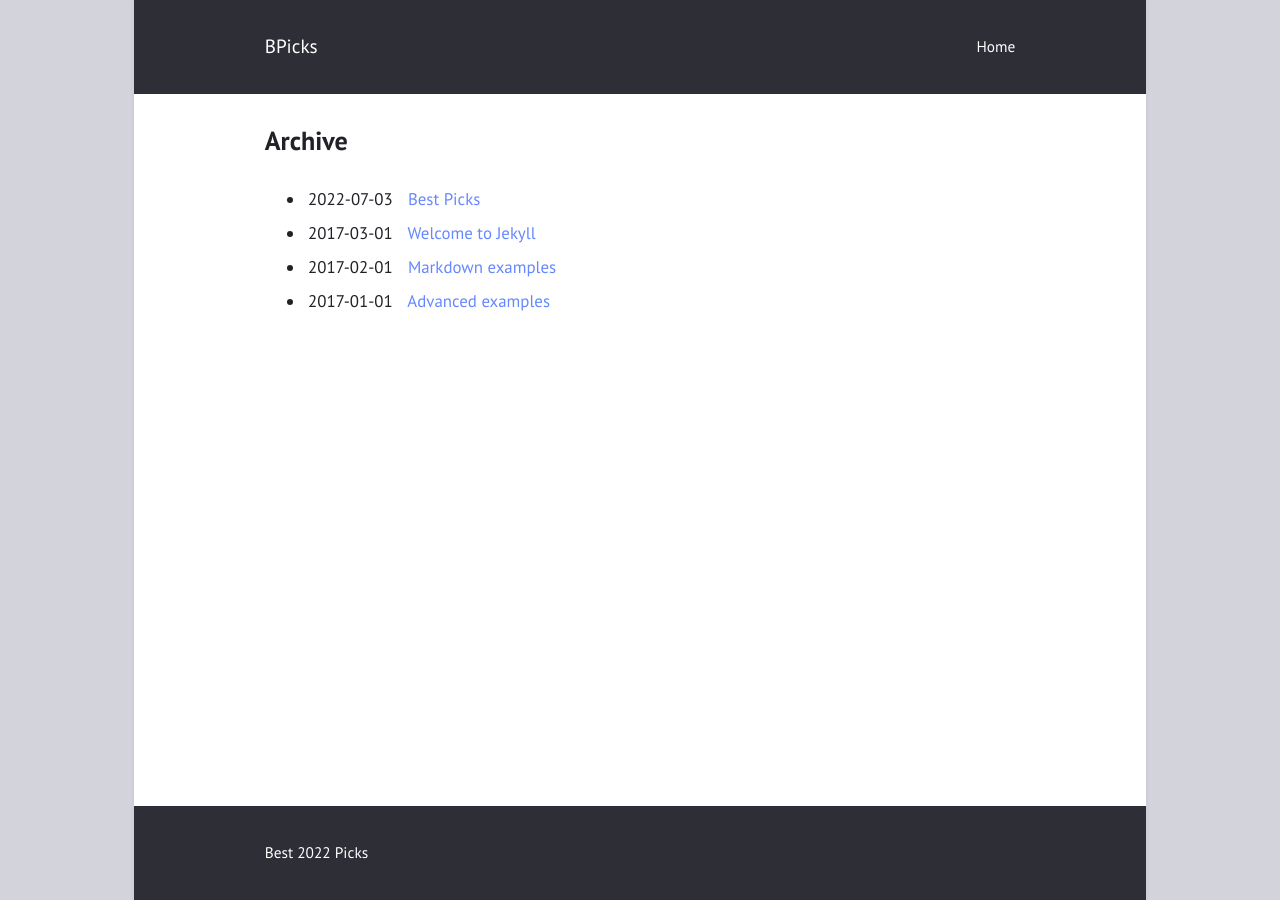
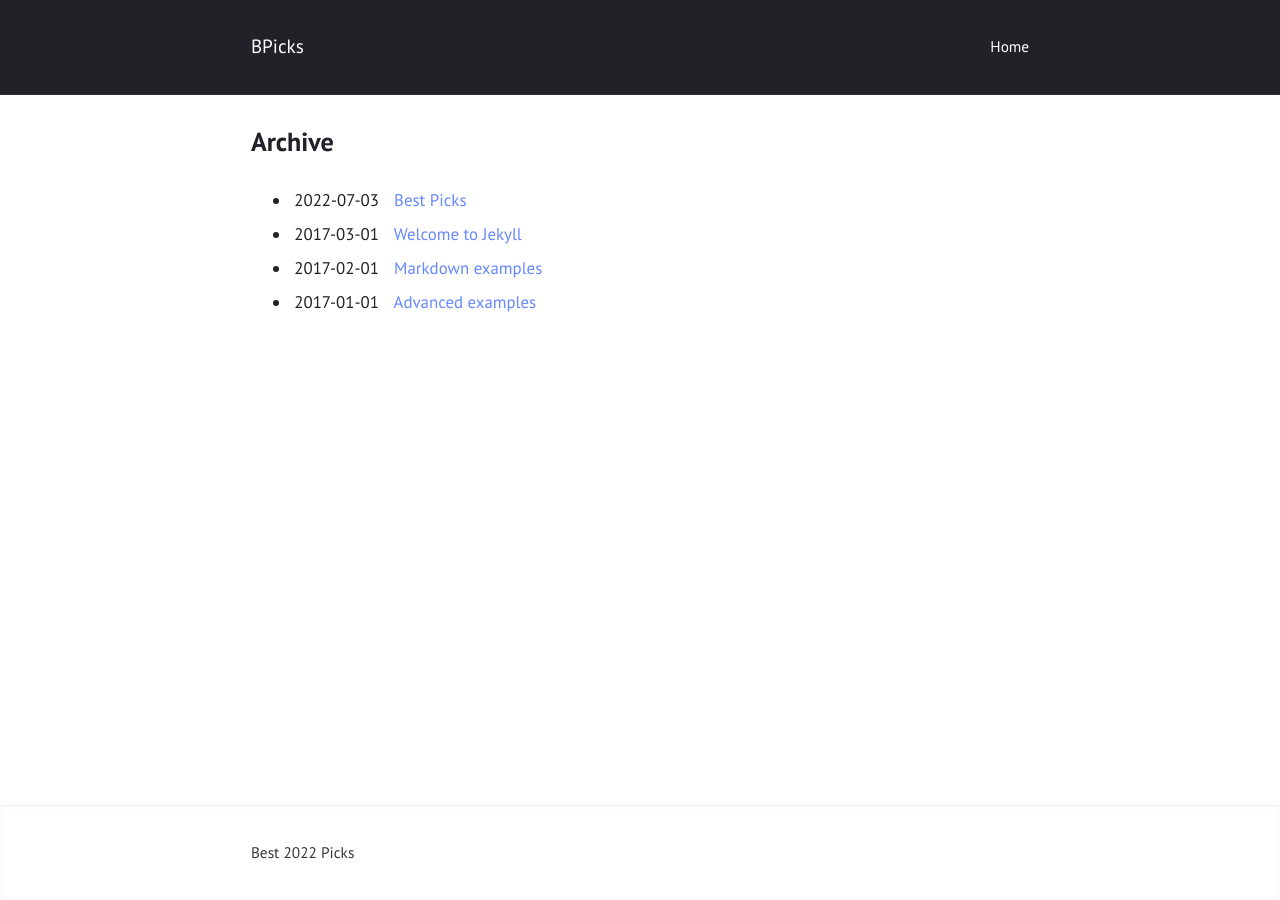
Before and after one commit to pijauk/bestpicks.github.io, a Jekyll site: the page built from archive.html, in a window 1280 px wide. Built offline with Jekyll 4.4.1, drawn with Linux system fonts in a browser that asks for light colours.

Commit message:
Update _config.yml

```diff
--- a/_config.yml
+++ b/_config.yml
@@ -8,10 +8,10 @@ date_format: "%B %d, %Y"
 
 # Layout
 
-show_excerpts: false        # show article excerpts on the home page
-show_frame: true          # adds a gray frame to the site
+show_excerpts: true        # show article excerpts on the home page
+show_frame: false          # adds a gray frame to the site
 show_sidebar: false        # show a sidebar instead of the usual header
-minimal: false             # use a dark header
+minimal: true             # use a dark header
 
 # Menu
 
```
